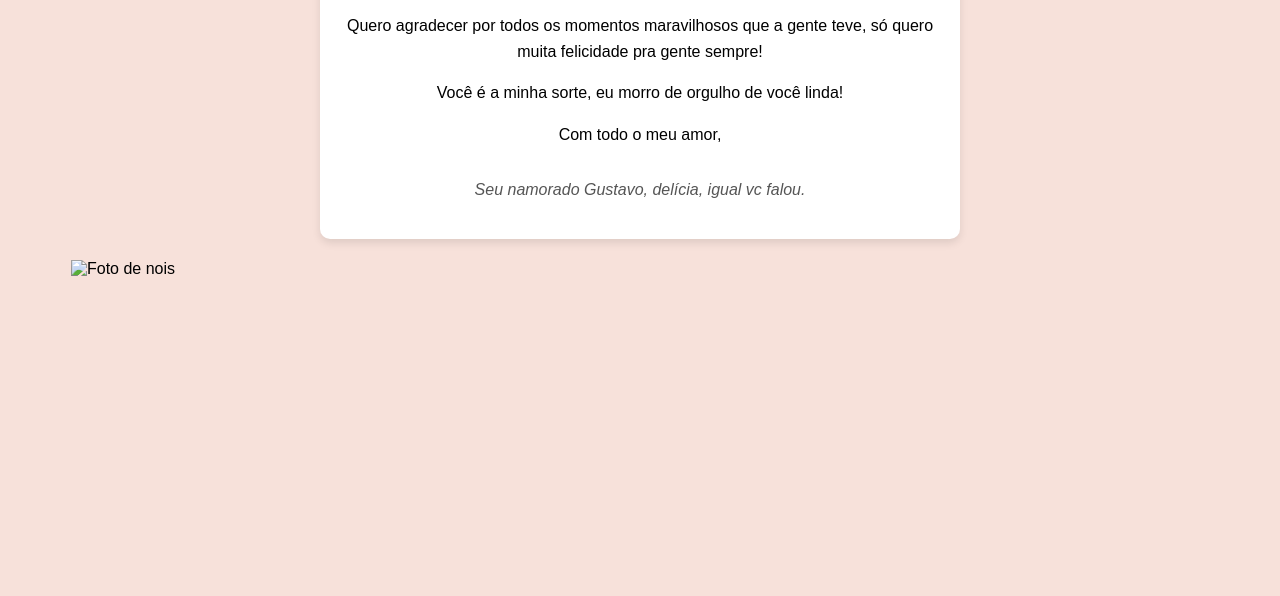
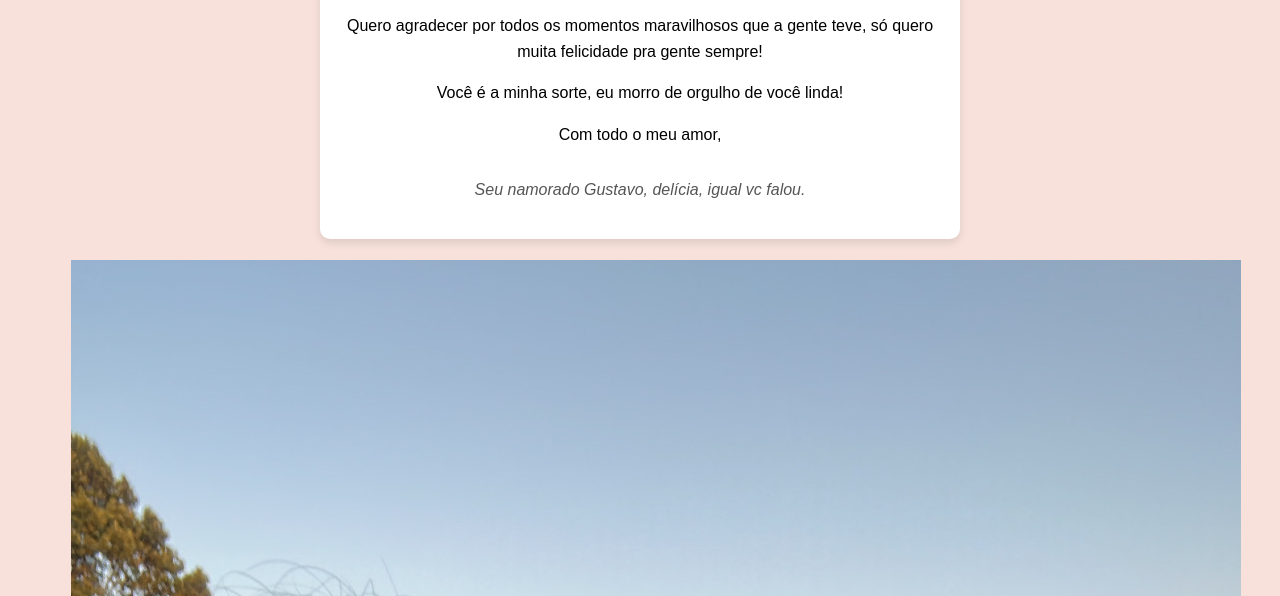
Before and after one commit to gustavoorafael/gustavoorafael.github.io, a plain HTML site: page index.html in a window 1280 px wide. Shown: the part 204-800 px from the top of the page. Drawn offline with Linux system fonts and the light colour scheme.

Commit message:
Update index.html

```diff
--- a/index.html
+++ b/index.html
@@ -54,7 +54,7 @@
 
         <table cellspacing="20">
         <tr>
-            <td><img src="Fotos/fotoBellaegusJPG.jpg" alt="Foto de nois"></td>
+            <td><img src="Fotos/fotoBellaegus.JPG" alt="Foto de nois"></td>
         </tr>
     </table>
 
```
